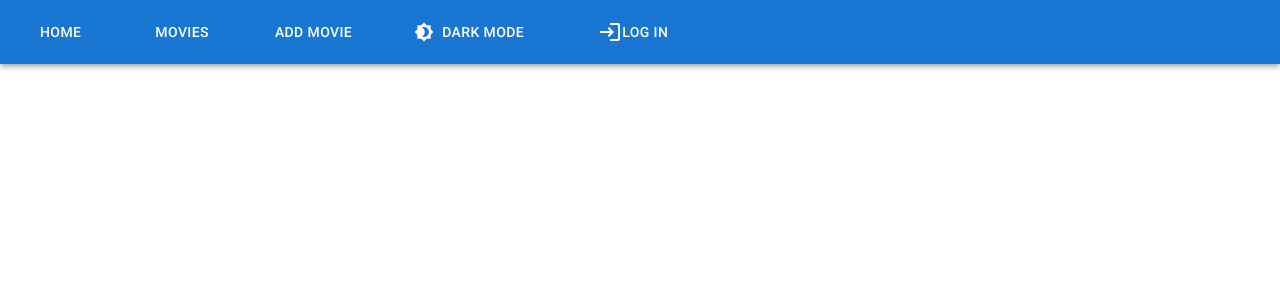
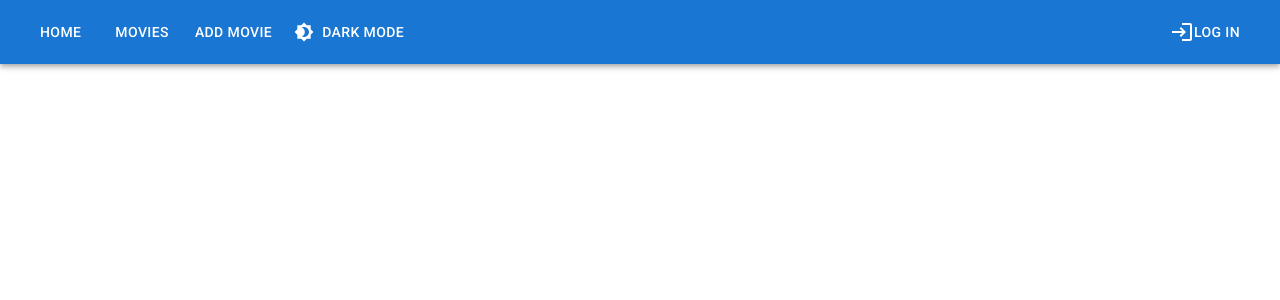
Before and after one commit to rakesh468/Movie-App, a React (Create React App) app: page / in a window 1280 px wide. Shown: the top 300 px of the page. Built offline with nearby package versions, Linux system fonts and the light colour scheme.

Commit message:
first commit

```diff
--- a/src/App.css
+++ b/src/App.css
@@ -57,7 +57,7 @@
 .app-bar{
   display: flex;
   flex-direction: row;
-  gap:50px;
+  gap:10px;
   width: 100%;
 
 
--- a/src/App.js
+++ b/src/App.js
@@ -66,6 +66,7 @@ function App() {
                 </Button>
                 <Button
                   variant="contanied"
+                  style={{marginLeft:"auto"}}
                   onClick={() => history.push("/login")}
                 >
                  <LoginIcon/> Log In
```
